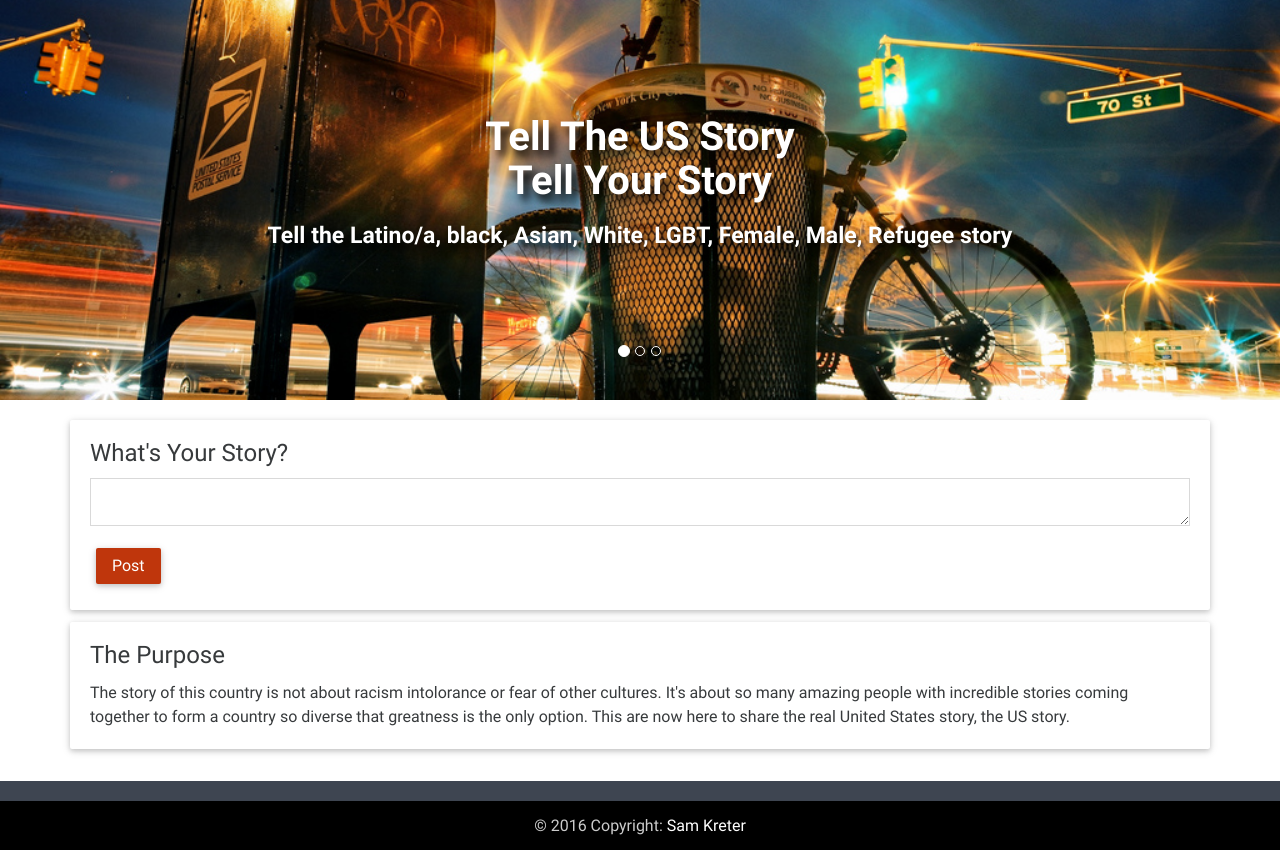
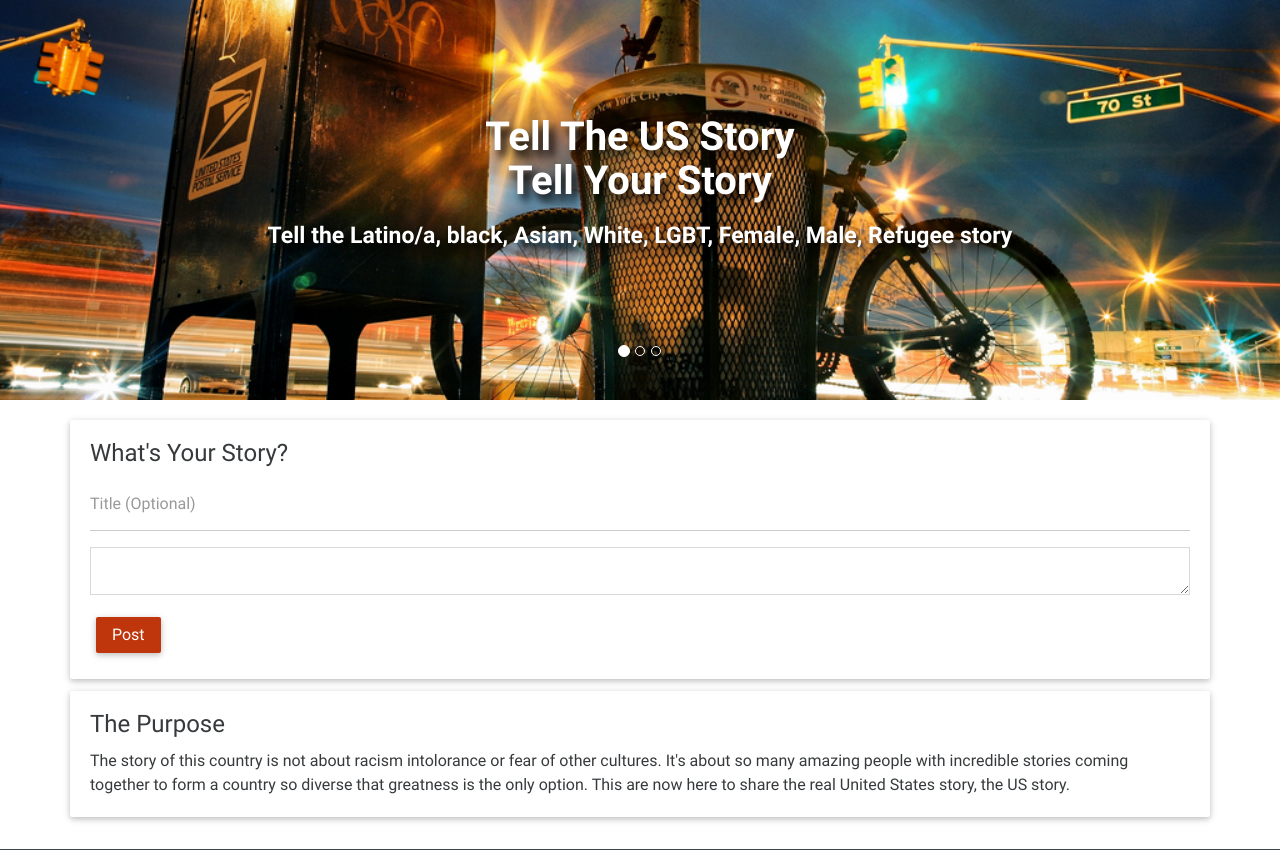
Before and after one commit to samkreter/tell-the-us-story, a Flask app: page / in a window 1280 px wide. Shown: the top 850 px of the page. Run offline with Flask 2, Linux system fonts and the light colour scheme; data that the repository does not hold is empty; some libraries are stand-ins or nearby versions.

Commit message:
added title as optional

```diff
--- a/app/templates/index.html
+++ b/app/templates/index.html
@@ -110,7 +110,7 @@
                 <form id="yourStory">
                     <div style="margin-top: 20px;" class="card card-block">
                           <h4 class="card-title"><b>What's Your Story?</b></h4>
-                          <!-- <input name="title" type="text" class="form-control" id="exampleInputEmail1" placeholder="Title"> -->
+                          <input name="title" type="text" class="form-control" id="exampleInputEmail1" placeholder="Title (Optional)">
                           <textarea required name="body"class="form-control" type="text" rows="4"></textarea>
                           <button type="submit" id="yourStoryButton" class="btn btn-deep-orange">Post</button>
                     </div>
```
